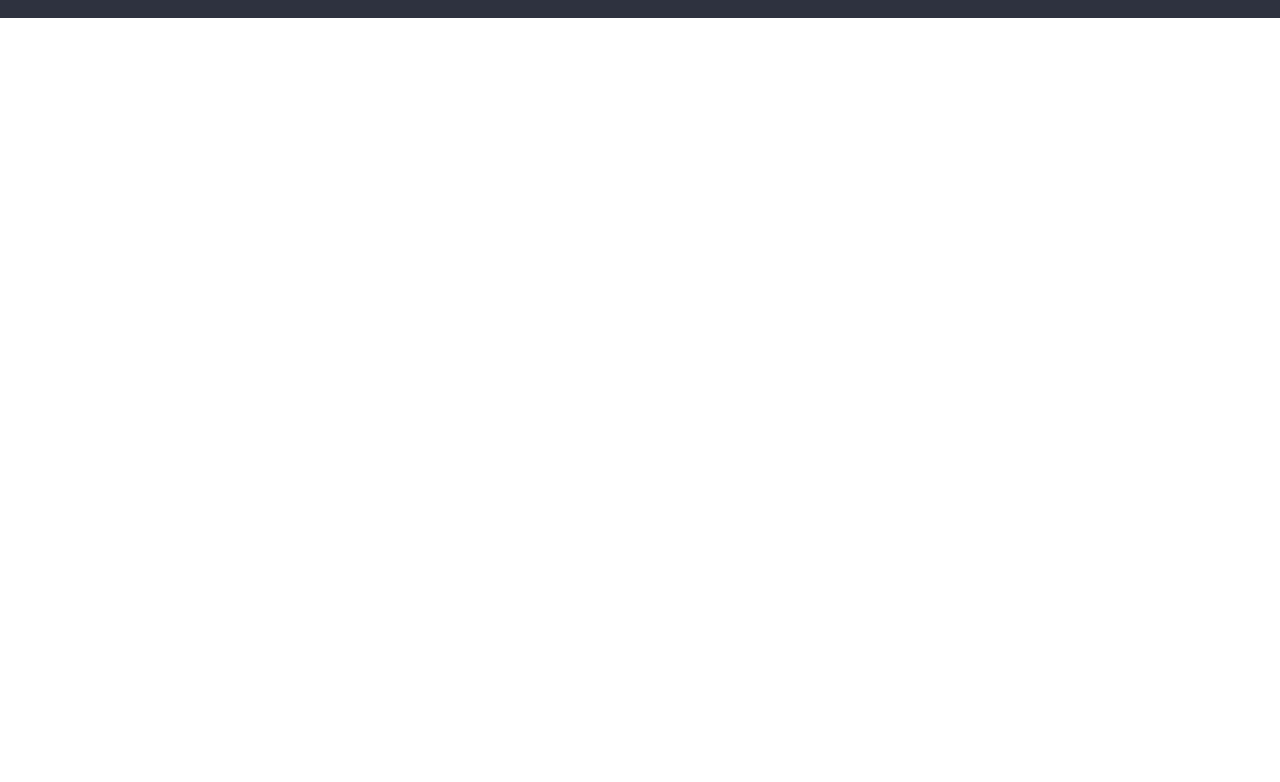
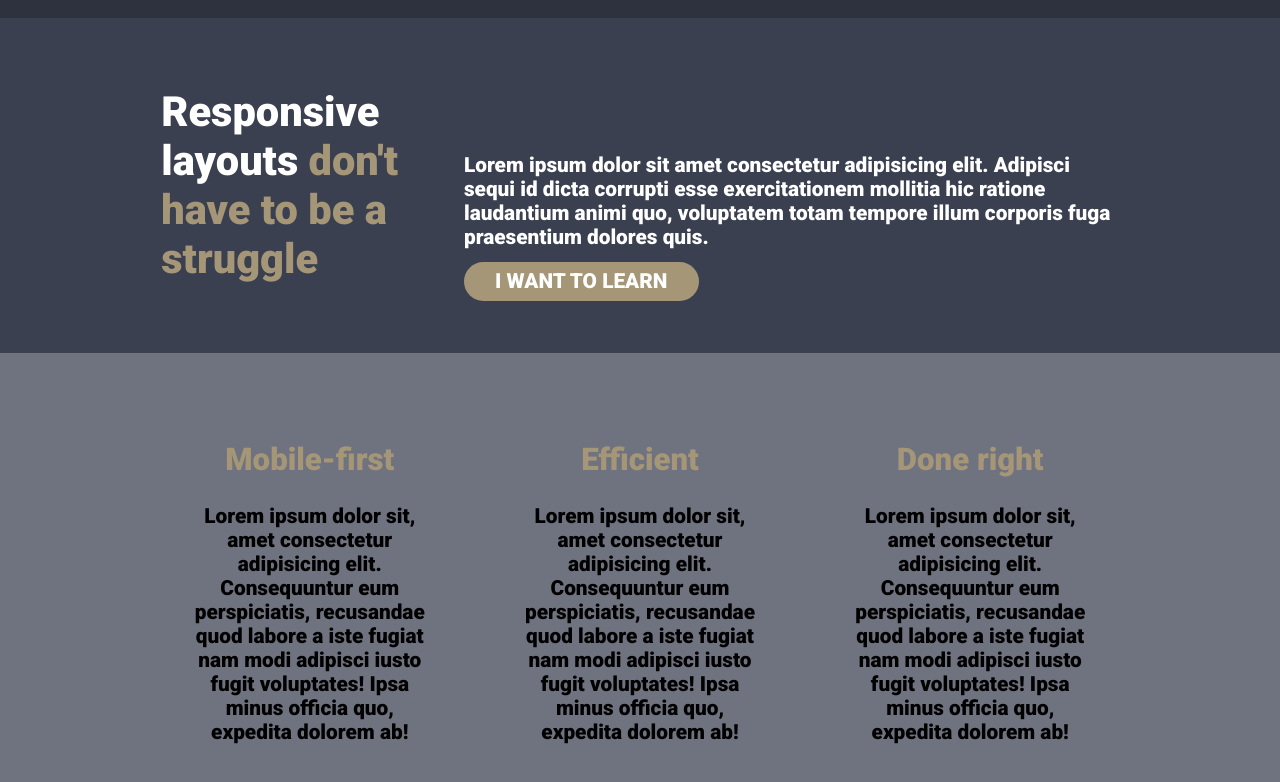
Before and after one commit to Sora048/KP-challenge, a plain HTML site: page Last Challenge/index.html in a window 1280 px wide. Shown: the part 54-836 px from the top of the page. Before the commit the page ends 800 px from the top, so only its background shows below. Drawn offline with Linux system fonts and the light colour scheme.

Commit message:
1 2 3 4 5

```diff
--- a/Last Challenge/index.css
+++ b/Last Challenge/index.css
@@ -23,6 +23,7 @@ header {
     background: #2E323F;
     padding: 1em 0;
     text-align: center;
+    margin-bottom: 0;
 }
 
 .nav {
@@ -36,10 +37,9 @@ header {
     height: 3em;
     padding: 0em;
     border-radius: 50%;
-    background: #2E323F;
+    background: #42444d;
     color: white;
     transition: opacity 250ms ease;
-
     position: absolute;
     left: 0;
 }
@@ -120,9 +120,37 @@ a{
     margin-top: 1em;
 }
 
+.main{
+    color: #fff;
+    background-color: #3B4050;
+    max-width: 100%;
+    padding: 2em;
+}
+.col{
+    margin-left: auto;
+    padding-top: auto;
+}
+.learn{
+    opacity: 1;
+    border-radius: 90px;
+    background: #A59678;
+    padding: .35em 1.5em;
+    cursor: pointer;
+}
+.learn:hover{
+    opacity: .80;
+}
 
+.middle{
+    text-align: center;
+    background-color: #6F737F;
+    padding: 1em;
+}
+h2{
+    color: #A59678;
+}
 
-@media (min-width: 700px) {
+@media (min-width: 1000px) {
 
 
     .nav-toggle {
@@ -157,7 +185,19 @@ a{
         margin-left: 2em;
     }
 
-    .hero__text {
+    .col{
+        max-width: 76%;
+        margin-left: 1.5em;
+        padding: 3.5em 0 0;
+    }
+
+    .mid{
+        max-width: 100%;
+        padding: 2em;
+    }
+
+
+    /* .hero__text {
         width: 62%;
     }
 
@@ -173,11 +213,7 @@ a{
 
     .sidebar {
         width: 32%;
-    }
+    } */
 
 
 }
-
-@media (min-width: 1000px) {
-
-}
--- a/Last Challenge/index.html
+++ b/Last Challenge/index.html
@@ -32,5 +32,33 @@
         </div>
     </header>
     <script src="main.js"></script>
+
+    <main class="main">
+        <div class="container row">
+            <h1>Responsive layouts <font color="#A59678">don't have to be a struggle</font></h1>
+            <aside class="col">
+                <p class="main_p">Lorem ipsum dolor sit amet consectetur adipisicing elit. Adipisci sequi id dicta corrupti esse exercitationem mollitia hic ratione laudantium animi quo, voluptatem totam tempore illum corporis fuga praesentium dolores quis.</p>
+                <a href="#" class="learn">i want to learn</a>
+            </aside>
+        </div>
+    </main>
+
+    <div class="middle">
+        <div class="container row">
+            <div class="container mid">
+                <h2>Mobile-first</h2>
+                <p>Lorem ipsum dolor sit, amet consectetur adipisicing elit. Consequuntur eum perspiciatis, recusandae quod labore a iste fugiat nam modi adipisci iusto fugit voluptates! Ipsa minus officia quo, expedita dolorem ab!</p>
+            </div>
+            <div class="container mid">
+                <h2>Efficient</h2>
+                <p>Lorem ipsum dolor sit, amet consectetur adipisicing elit. Consequuntur eum perspiciatis, recusandae quod labore a iste fugiat nam modi adipisci iusto fugit voluptates! Ipsa minus officia quo, expedita dolorem ab!</p>
+            </div>
+            <div class="container mid">
+                <h2>Done right</h2>
+                <p>Lorem ipsum dolor sit, amet consectetur adipisicing elit. Consequuntur eum perspiciatis, recusandae quod labore a iste fugiat nam modi adipisci iusto fugit voluptates! Ipsa minus officia quo, expedita dolorem ab!</p>
+            </div>
+        </div>
+    </div>
+
 </body>
 </html>
```
